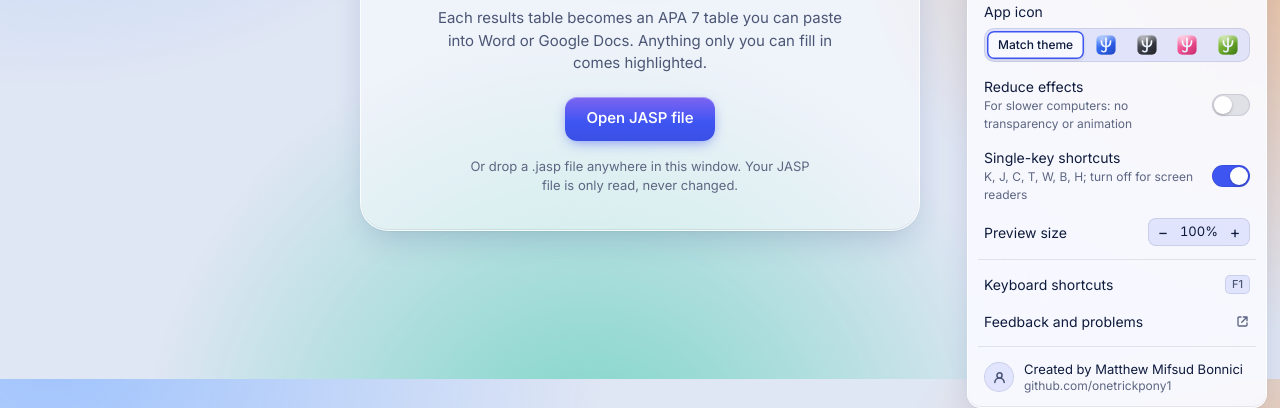
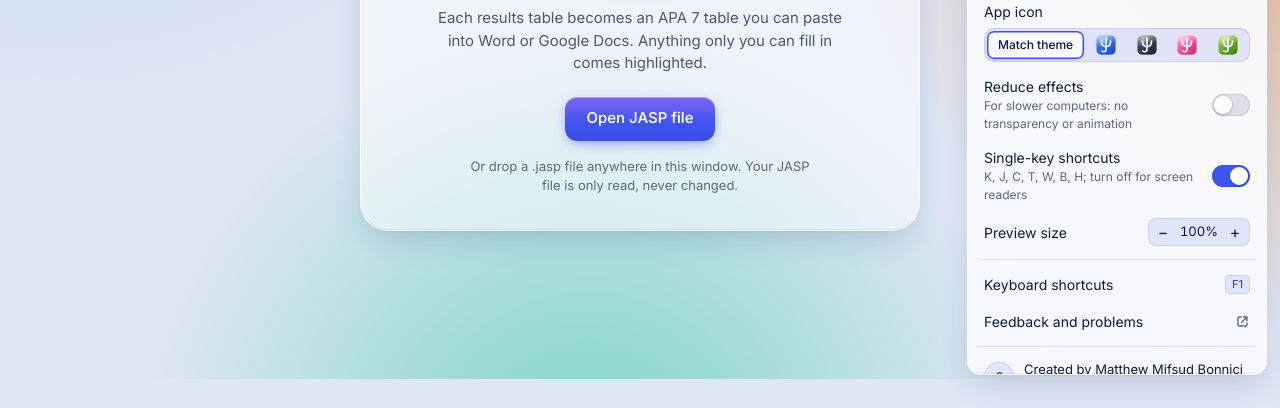
Before and after one commit to onetrickpony1/coralline, a plain HTML site: page ui/index.html in a window 1280 px wide. Both pictures are taken after a click on the button "More options". Shown: the part 421-829 px from the top of the page. After the commit the page ends 800 px from the top, so only its background shows below. Drawn offline with Linux system fonts and the light colour scheme.

Commit message:
Menu: fits the window and scrolls when it's longer

```diff
--- a/ui/app.css
+++ b/ui/app.css
@@ -357,6 +357,10 @@ body {
 	-webkit-backdrop-filter: blur(40px) saturate(160%);
 	backdrop-filter: blur(40px) saturate(160%);
 	transform-origin: top right;
+	/* never taller than the window: the rest scrolls (app.js sets --menu-room to the space below the button) */
+	max-height: var(--menu-room, calc(100vh - 90px));
+	overflow-y: auto;
+	overscroll-behavior: contain;
 }
 @keyframes pop { from { opacity: 0; transform: scale(0.96) translateY(-4px); } }
 .menu > button {
--- a/ui/app.js
+++ b/ui/app.js
@@ -1634,11 +1634,18 @@
 		menuButton.setAttribute("aria-expanded", String(on));
 		if (on) {
 			updateMenu();
+			fitMenu();
 			const first = menu.querySelector("button:not(:disabled), input");
 			if (first)
 				first.focus();
 		}
 	}
+	// The menu ends 12 px above the window's bottom edge and scrolls inside when it's longer than that
+	function fitMenu() {
+		const top = menuButton.getBoundingClientRect().bottom + 8;
+		menu.style.setProperty("--menu-room", Math.max(160, window.innerHeight - top - 12) + "px");
+	}
+	window.addEventListener("resize", function () { if (isShown(menu)) fitMenu(); });
 	menuButton.addEventListener("click", function (e) { e.stopPropagation(); toggleMenu(); });
 
 	// The shortcuts window rises in (CSS) and sinks out: closing waits for the animation, then closes the dialog
```
